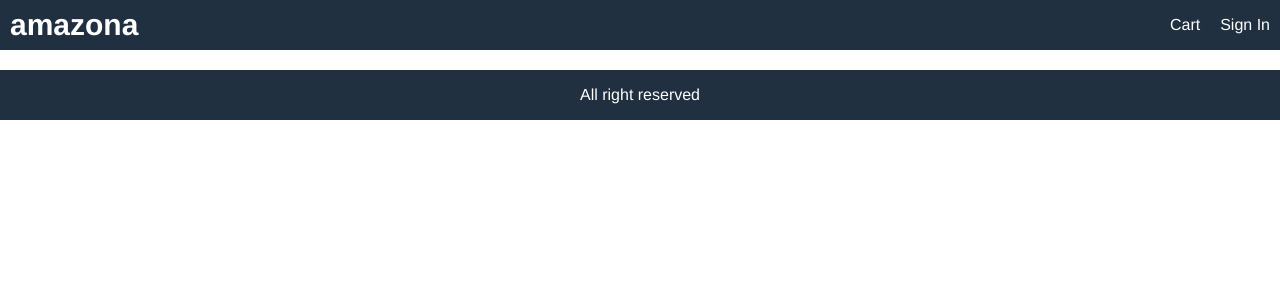
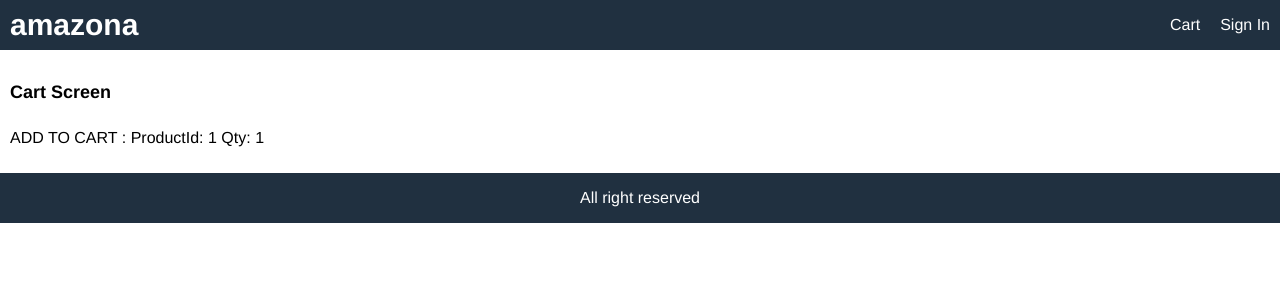
Before and after one commit to Chamika-Palinda/e-commerce-site, a React (Create React App) app in the folder frontend/: page /cart/1 in a window 1280 px wide. Shown: the top 300 px of the page. Built offline with nearby package versions, Linux system fonts and the light colour scheme.

Commit message:
handle the add to cart button ,Create CartScreen

```diff
--- a/frontend/src/App.js
+++ b/frontend/src/App.js
@@ -1,5 +1,6 @@
 import React from 'react';
 import { BrowserRouter, Route } from 'react-router-dom';
+import CartScreen from './screens/CartScreen';
 import HomeScreen from './screens/HomeScreen';
 import ProductScreen from './screens/ProductScreen';
 
@@ -19,6 +20,7 @@
           </div>
         </header>
         <main>
+          <Route path="/cart/:id?" component={CartScreen}></Route>
           <Route path="/product/:id" component={ProductScreen}></Route>
           <Route path="/" component={HomeScreen} exact></Route>
         </main>
--- a/frontend/src/index.css
+++ b/frontend/src/index.css
@@ -71,7 +71,9 @@
 
 li{margin-top: 1rem;}
 
-
+input,
+select,
+textarea,
 button{
   padding: 1rem;
   border-radius: 0.5rem;
@@ -80,9 +82,18 @@
   font-family: Helvetica,Arial,sans-serif;
   -webkit-font-smoothing: antialiased ;
   -moz-osx-font-smoothing: grayscale;
+
+}
+
+button{
   background-color: #f8f8f8;
   cursor: pointer;
 }
+
+
+input:hover,
+select:hover,
+textarea:hover,
 button:hover{
   border: 0.1rem #404040 solid;
 }
--- /dev/null
+++ b/frontend/src/screens/CartScreen.js
@@ -0,0 +1,16 @@
+import React from "react";
+
+export default function CartScreen(props) {
+  const productId = props.match.params.id;
+  const qty = props.location.search
+    ? Number(props.location.search.split("=")[1])
+    : 1;
+  return (
+    <div>
+      <h1>Cart Screen </h1>
+      <p>
+        ADD TO CART : ProductId: {productId} Qty: {qty}
+      </p>
+    </div>
+  );
+}
--- a/frontend/src/screens/ProductScreen.js
+++ b/frontend/src/screens/ProductScreen.js
@@ -1,20 +1,26 @@
-import React, { useEffect } from 'react';
-import { useDispatch, useSelector } from 'react-redux';
-import { Link } from 'react-router-dom';
-import { detailsProduct } from '../actions/productActions';
-import LoadingBox from '../components/LoadingBox';
-import MessageBox from '../components/MessageBox';
-import Rating from '../components/Rating';
+import React, { useEffect } from "react";
+import { useState } from "react";
+import { useDispatch, useSelector } from "react-redux";
+import { Link } from "react-router-dom";
+import { detailsProduct } from "../actions/productActions";
+import LoadingBox from "../components/LoadingBox";
+import MessageBox from "../components/MessageBox";
+import Rating from "../components/Rating";
 
 export default function ProductScreen(props) {
   const dispatch = useDispatch();
   const productId = props.match.params.id;
+  const [qty, setQty] = useState(1);
   const productDetails = useSelector((state) => state.productDetails);
   const { loading, error, product } = productDetails;
 
   useEffect(() => {
     dispatch(detailsProduct(productId));
   }, [dispatch, productId]);
+
+  const addToCartHandler = () => {
+    props.history.push(`/cart/${productId}?qty=${qty}`);
+  };
 
   return (
     <div>
@@ -72,9 +78,39 @@
                       </div>
                     </div>
                   </li>
-                  <li>
-                    <button className="primary block">Add to Cart</button>
-                  </li>
+
+                  {product.countInStock > 0 && (
+                    <>
+                      <li>
+                        <div className="row">
+                          <div>Qty</div>
+                          <div>
+                            <select
+                              value={qty}
+                              onChange={(e) => setQty(e.target.value)}
+                            >
+                              {[...Array(product.countInStock).keys()].map(
+                                (x) => (
+                                  <option key={x + 1} value={x + 1}>
+                                    {x + 1}
+                                  </option>
+                                )
+                              )}
+                            </select>
+                          </div>
+                        </div>
+                      </li>
+
+                      <li>
+                        <button
+                          onClick={addToCartHandler}
+                          className="primary block"
+                        >
+                          Add to Cart
+                        </button>
+                      </li>
+                    </>
+                  )}
                 </ul>
               </div>
             </div>
```
